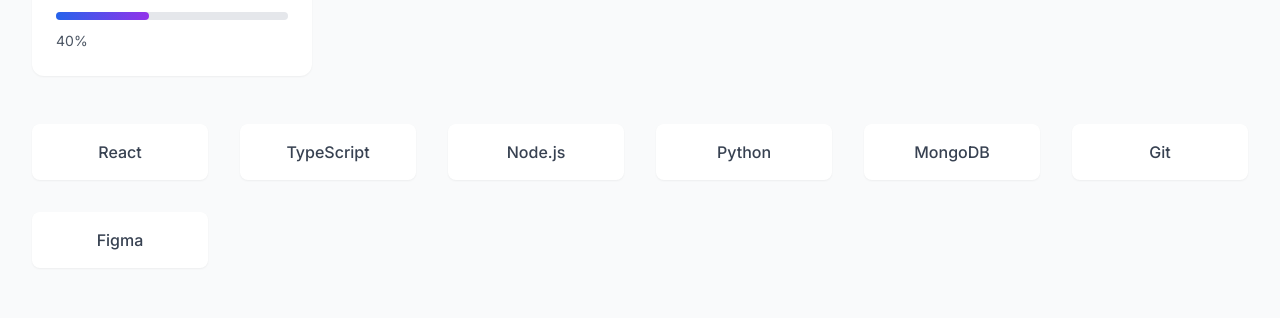
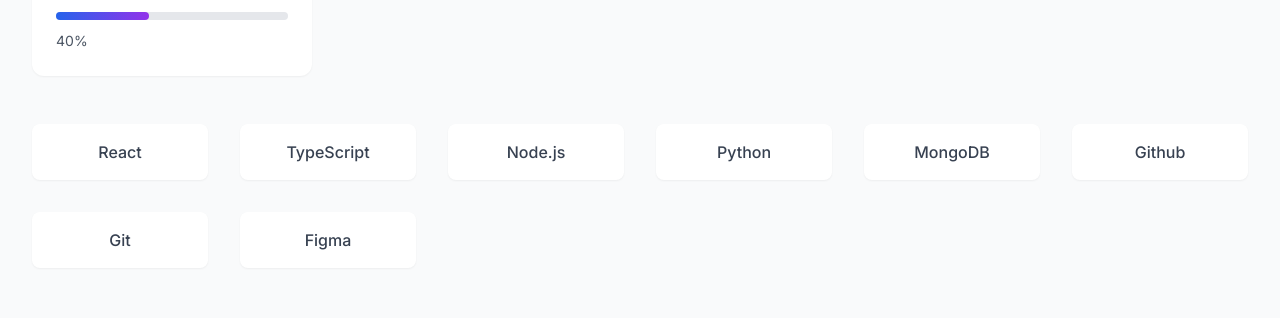
Before and after one commit to Manish19hub/Portfolio, a React (Vite) app: page / in a window 1280 px wide. Shown: the part 1720-2038 px from the top of the page. Built offline with nearby package versions, Linux system fonts and the light colour scheme.

Commit message:
Updated App.tsx

```diff
--- a/src/App.tsx
+++ b/src/App.tsx
@@ -264,7 +264,7 @@ function App() {
           </div>
 
           <div className="grid grid-cols-2 md:grid-cols-4 lg:grid-cols-6 gap-8">
-            {['React', 'TypeScript', 'Node.js', 'Python', 'MongoDB',   'Git', 'Figma'].map((tech, index) => (
+            {['React', 'TypeScript', 'Node.js', 'Python', 'MongoDB','Github','Git', 'Figma'].map((tech, index) => (
               <div key={index} className="bg-white p-4 rounded-lg shadow-sm hover:shadow-md transition-all duration-300 transform hover:scale-105 text-center">
                 <span className="font-medium text-gray-700">{tech}</span>
               </div>
```
